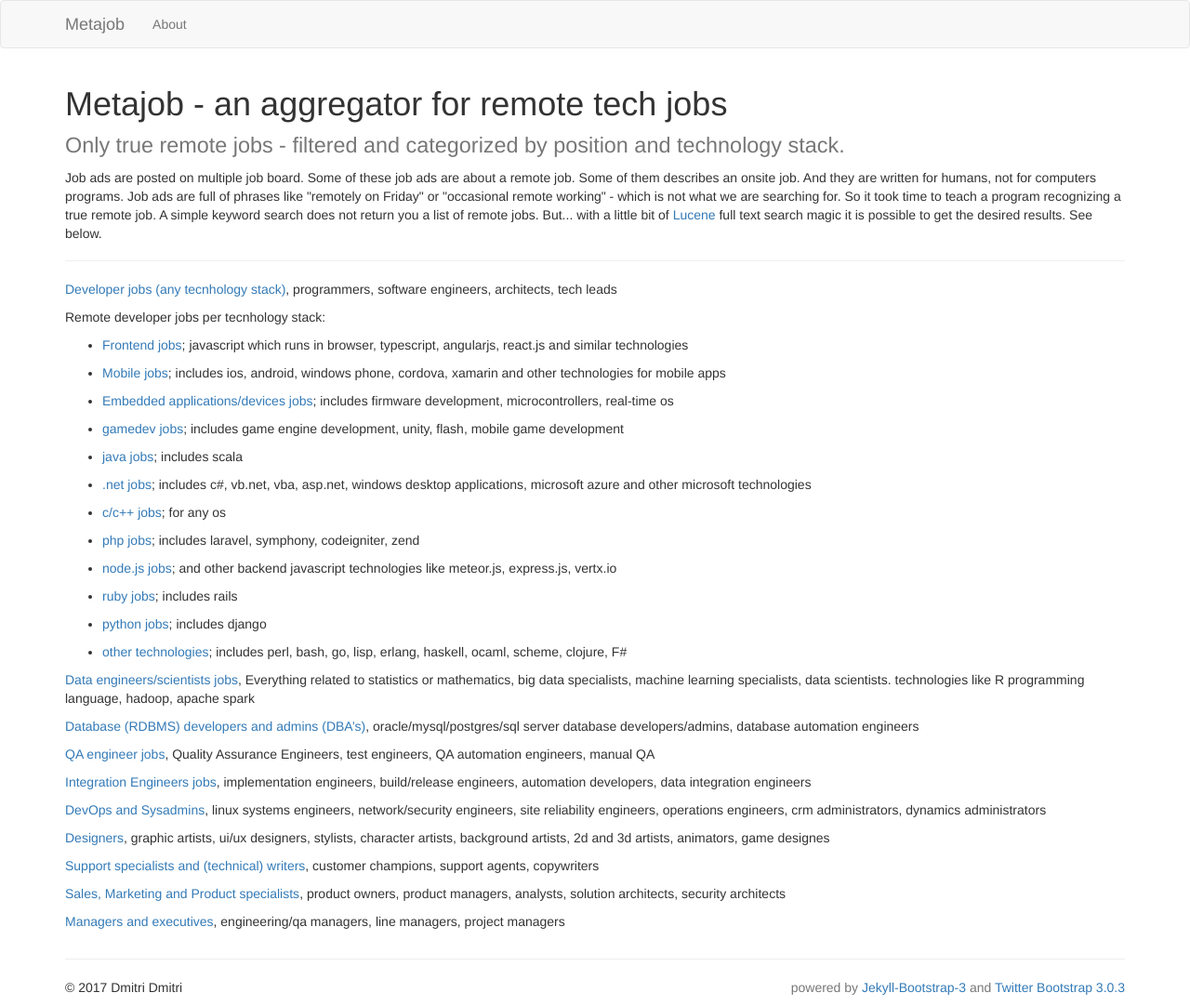
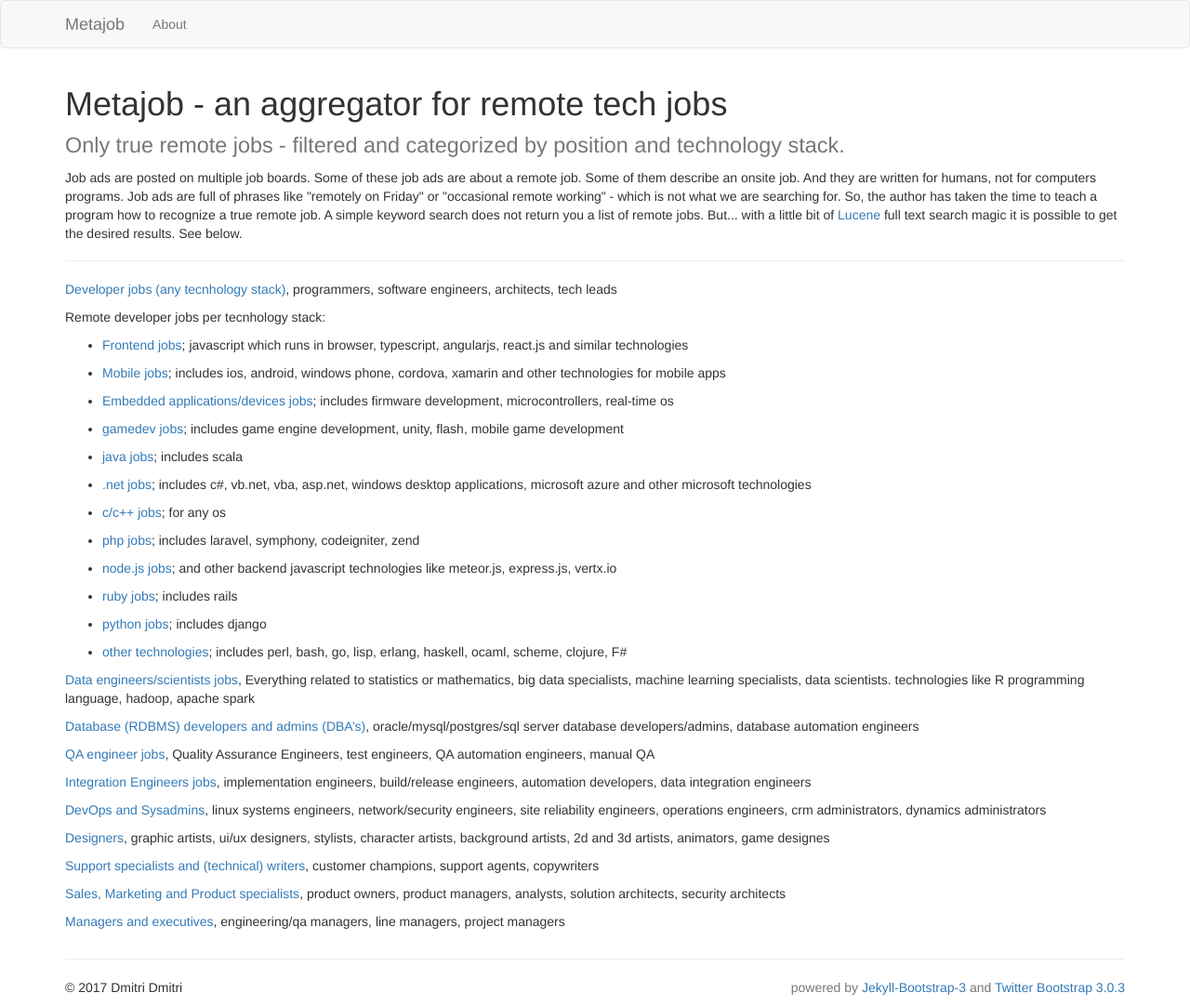
Before and after one commit to stargazer33/remote4me.com, a Jekyll site: the page built from index.md, in a window 1280 px wide. Shown: the whole page at 93% size. Built offline with Jekyll 4.4.1, drawn with Linux system fonts in a browser that asks for light colours; nearby versions of some CDN libraries; library files that are not in the unit come from our copies.

Commit message:
index.md changed, better layout in render_jobad_list
Former-commit-id: 999c4c22f714f55bd999250392cbfcd7f0f9b000

```diff
--- a/index.md
+++ b/index.md
@@ -5,7 +5,7 @@
 
 tagline: Only true remote jobs - filtered and categorized by position and technology stack.
 
-undertagline: Job ads are posted on multiple job board. Some of these job ads are about a remote job. Some of them describes an onsite job. And they are written for humans, not for computers programs. Job ads are full of phrases like "remotely on Friday" or "occasional remote working" - which is not what we are searching for.  So it took time to teach a program recognizing a true remote job. A simple keyword search does not return you a list of remote jobs. But... with a little bit of <a href="http://lucene.apache.org/" >Lucene</a> full text search magic it is possible to get the desired results. See below.
+undertagline: Job ads are posted on multiple job boards. Some of these job ads are about a remote job. Some of them describe an onsite job. And they are written for humans, not for computers programs. Job ads are full of phrases like "remotely on Friday" or "occasional remote working" - which is not what we are searching for. So, the author has taken the time to teach a program how to recognize a true remote job. A simple keyword search does not return you a list of remote jobs. But... with a little bit of <a href="http://lucene.apache.org/" >Lucene</a> full text search magic it is possible to get the desired results. See below.
 ---
 {% include JB/setup %}
 
```
Also changed, not shown: _includes/render_jobad_list.html (+21 -6 lines).
